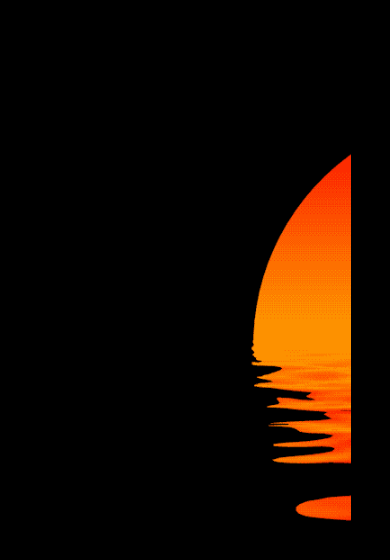
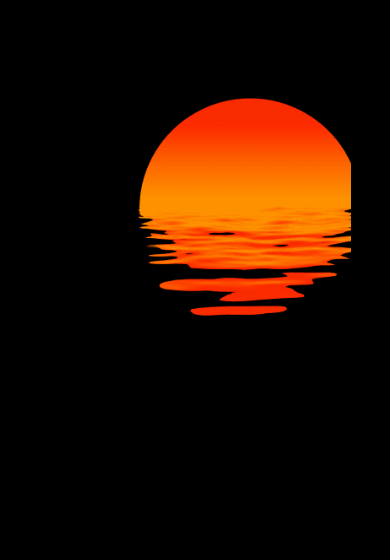
Before and after one commit to Loways10/portfolio, a plain HTML site: page index.html in a window 390 px wide. Drawn offline with Linux system fonts and the light colour scheme.

Commit message:
inserindo media queries

```diff
--- a/index.html
+++ b/index.html
@@ -26,6 +26,18 @@
             background-repeat: no-repeat;
             background-size: cover;
         }
+
+        @media(max-width: 1000px) {
+            div{
+                width: 80%;
+                height: 50vh;
+                margin: auto;
+                overflow: hidden;
+                background-image: url("assets/img/sol.gif");
+                background-repeat: no-repeat;
+                background-size: cover;
+            }
+        }
     </style>
 </head>
 <body>
```
